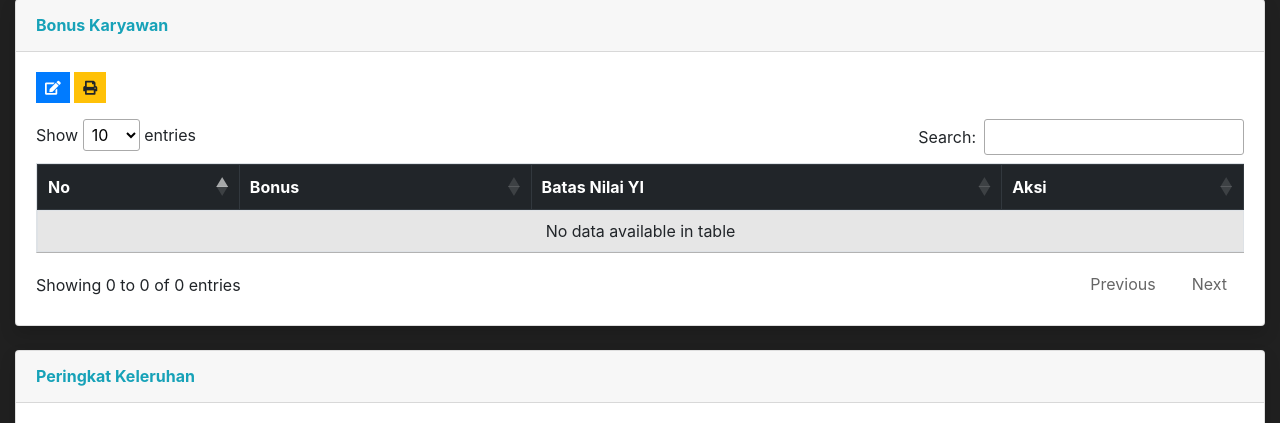
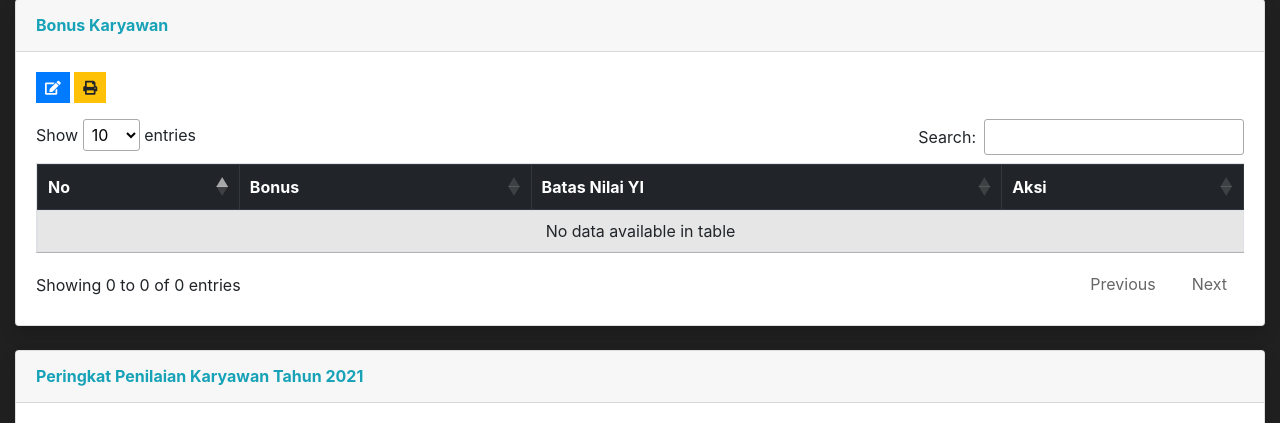
Before and after one commit to bgwnrakas/tugas_akhir_2, a CodeIgniter app: page /tugas_akhir_2/pimpinan/kelola_bonus in a window 1280 px wide. Shown: the part 784-1207 px from the top of the page. Run offline with CodeIgniter, Linux system fonts and the light colour scheme; data comes from the database, SQL or seed files in the repository; data that the repository does not hold is empty; some libraries are stand-ins or nearby versions.

Commit message:
Merge 15/07/2021 18:55

```diff
--- a/application/models/Peringkat_model.php
+++ b/application/models/Peringkat_model.php
@@ -18,6 +18,7 @@ class Peringkat_model extends CI_Model
         $this->db->select('*')
                ->from('tb_ranking')
                ->join('tb_karyawan', 'tb_ranking.id_karyawan = tb_karyawan.id_karyawan')
+               ->where('tb_ranking.tahun',date('Y'))
                ->order_by('nilai_yi','DESC');
         $result = $this->db->get();
         return $result->result_array();
--- a/application/views/pimpinan/kelola_bonus.php
+++ b/application/views/pimpinan/kelola_bonus.php
@@ -46,7 +46,7 @@
 
     <div class="card shadow mb-5">
         <div class="card-header py-3">
-            <h6 class="m-0 font-weight-bold text-info">Peringkat Keleruhan</h6>
+            <h6 class="m-0 font-weight-bold text-info">Peringkat Penilaian Karyawan Tahun <?= date('Y');?></h6>
         </div>
         <div class="card-body">
             <table class="table table-striped table-hover" style="width:100%">
```
